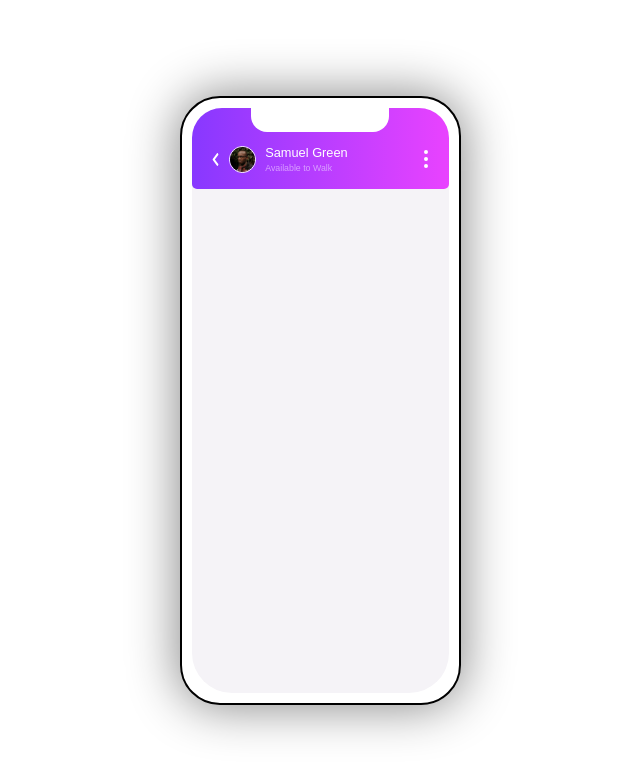
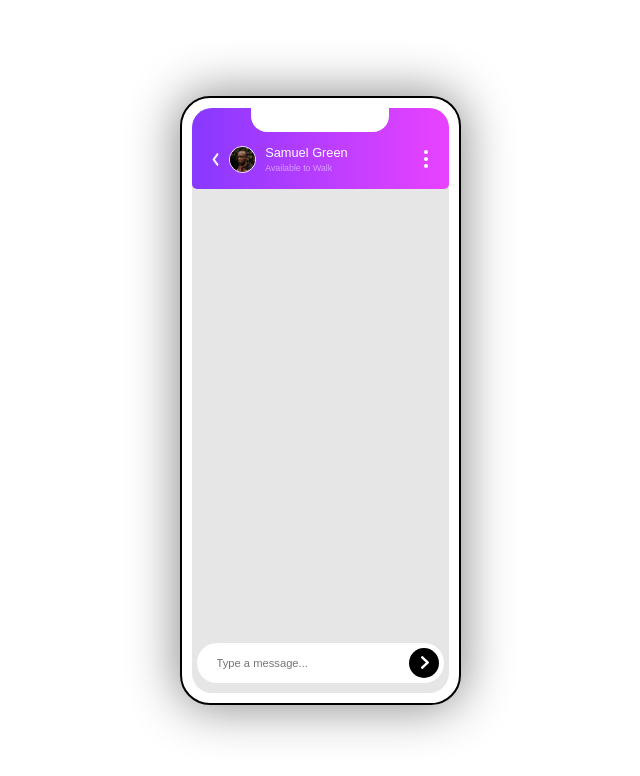
Before and after one commit to saulmaldonado/chat-app, a Vue app: page / in a window 1280 px wide. Shown: the top 776 px of the page, without its empty margins (320-960 px from the left). Built offline with nearby package versions, Linux system fonts and the light colour scheme.

Commit message:
Add and style InputField component

```diff
--- a/src/App.vue
+++ b/src/App.vue
@@ -36,5 +36,9 @@ html {
   display: flex;
   align-items: center;
   justify-content: center;
+  outline: none;
+  *:focus {
+    outline: none;
+  }
 }
 </style>
--- a/src/components/ChatApp.vue
+++ b/src/components/ChatApp.vue
@@ -2,6 +2,7 @@
   <div class="frame">
     <div class="content">
       <Navigation v-bind:name="name" v-bind:status="status" />
+      <InputField />
     </div>
   </div>
 </template>
@@ -9,9 +10,10 @@
 <script lang="ts">
 import { Component, Prop, Vue } from 'vue-property-decorator';
 import Navigation from './Navigation.vue';
+import InputField from './InputField.vue';
 
 @Component({
-  components: { Navigation },
+  components: { Navigation, InputField },
 })
 export default class ChatApp extends Vue {
   @Prop() private name!: string;
--- /dev/null
+++ b/src/components/InputField.vue
@@ -0,0 +1,23 @@
+<template>
+  <form>
+    <input name="message" type="text" placeholder="Type a message..." />
+    <button type="submit">
+      <img
+        src="../assets/images/chevron-right-solid.svg"
+        alt="submit"
+        class="submit-chevron"
+      />
+    </button>
+  </form>
+</template>
+
+<script lang="ts">
+import { Component, Vue } from 'vue-property-decorator';
+
+@Component
+export default class InputField extends Vue {}
+</script>
+
+<style scoped lang="scss">
+@import './styles/InputField.scss';
+</style>
--- a/src/components/Navigation.vue
+++ b/src/components/Navigation.vue
@@ -1,7 +1,7 @@
 <template>
   <header class="navigation">
     <img
-      src="./chevron-left-solid.svg"
+      src="../assets/images/chevron-left-solid.svg"
       height="15"
       width="7.5"
       class="left-chevron"
--- a/src/components/styles/ChatApp.scss
+++ b/src/components/styles/ChatApp.scss
@@ -4,12 +4,13 @@
   border: black solid 2px;
   height: 609px;
   width: 281px;
-  border-radius: 40px;
+  border-radius: 30px;
   box-shadow: $shadow;
   background-color: white;
   padding: 10px;
   box-sizing: border-box;
   display: flex;
+
   align-items: center;
   justify-content: center;
   position: relative;
@@ -31,5 +32,10 @@
   background-color: $lightGrey;
   height: 100%;
   width: 100%;
-  border-radius: 40px;
+  border-radius: 20px;
+
+  display: flex;
+  flex-direction: column;
+
+  justify-content: space-between;
 }
--- /dev/null
+++ b/src/components/styles/InputField.scss
@@ -0,0 +1,50 @@
+@import './variables';
+
+form {
+  border-radius: 20px;
+
+  background-color: $white;
+
+  margin-left: 5px;
+  margin-right: 5px;
+  margin-bottom: 10px;
+
+  display: flex;
+  justify-content: space-between;
+
+  padding: 5px;
+}
+
+input[name='message'] {
+  margin-left: 10px;
+  box-sizing: border-box;
+  padding: 5px;
+
+  border: none;
+
+  background: transparent;
+}
+
+.submit-chevron {
+  filter: invert(1);
+  height: 15px;
+  width: 10px;
+  transform: translateX(1px);
+}
+
+input[name='message']::placeholder {
+  margin-left: 5px;
+  font-size: 0.7rem;
+}
+
+button[type='submit'] {
+  border-radius: 50%;
+  border: none;
+  color: $white;
+  height: 30px;
+  width: 30px;
+  background-color: black;
+  display: flex;
+  justify-content: center;
+  align-items: center;
+}
--- a/src/components/styles/Navigation.scss
+++ b/src/components/styles/Navigation.scss
@@ -5,8 +5,8 @@
   margin-top: 0px;
   height: 14%;
   background-color: purple;
-  border-top-left-radius: 30px;
-  border-top-right-radius: 30px;
+  border-top-left-radius: 20px;
+  border-top-right-radius: 20px;
   border-bottom-left-radius: 5px;
   border-bottom-right-radius: 5px;
   background-image: $gradient;
--- a/src/components/styles/_variables.scss
+++ b/src/components/styles/_variables.scss
@@ -5,7 +5,7 @@ $shadow: 0px 0px 50px 2px #888888;
 $white: hsl(0, 0%, 100%);
 
 /* app background */
-$lightGrey: hsl(270, 20%, 96%);
+$lightGrey: hsl(0, 0%, 90%);
 
 /* theme gradient*/
 $gradient: linear-gradient(to right, hsl(264, 100%, 61%), hsl(293, 100%, 63%));
```
Also changed, not shown: src/assets/images/chevron-left-solid.svg (renamed from src/components/chevron-left-solid.svg), src/assets/images/chevron-right-solid.svg (added).
